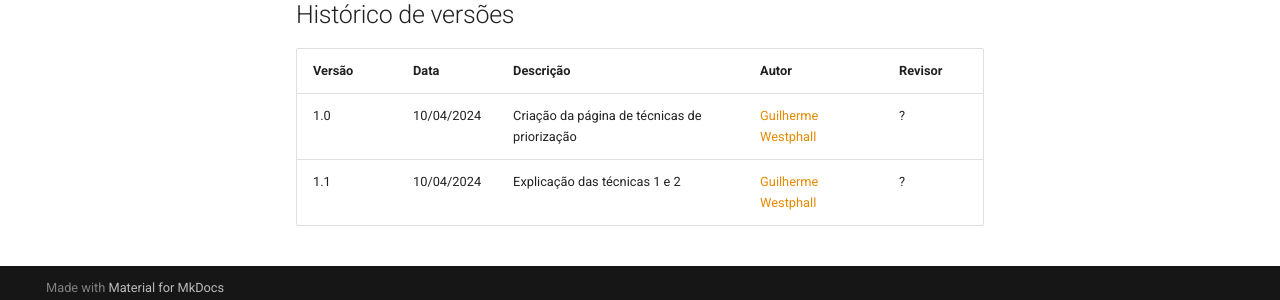
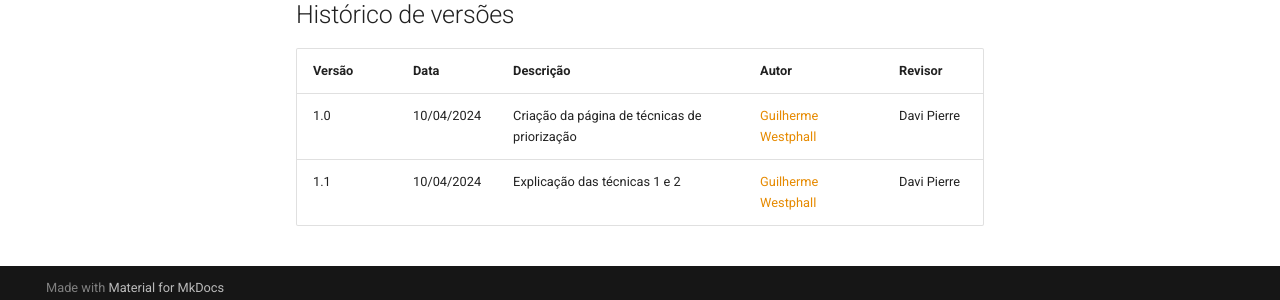
Before and after one commit to martinsglucas/Requisitos-de-Software, an MkDocs documentation site: the page built from docs/elicitacao/priorizacao/tecnicas_de_priorizacao.md, in a window 1280 px wide and 900 px high, scrolled down 821 px. Shown: the part 590-890 px from the top of the window. Built offline with MkDocs 1.6.1 and Material for MkDocs 9.7.7, drawn with Linux system fonts in a browser that asks for light colours; comment, search, counter and statistics services are not loaded.

Commit message:
Update tecnicas_de_priorizacao.md

```diff
--- a/docs/elicitacao/priorizacao/tecnicas_de_priorizacao.md
+++ b/docs/elicitacao/priorizacao/tecnicas_de_priorizacao.md
@@ -36,5 +36,5 @@
 
 | Versão | Data       | Descrição                                    | Autor                                           | Revisor |
 | ------ | ---------- | -------------------------------------------- | ----------------------------------------------- | ------- |
-| 1.0    | 10/04/2024 | Criação da página de técnicas de priorização | [Guilherme Westphall](https://github.com/west7) | ?       |
-| 1.1| 10/04/2024 | Explicação das técnicas 1 e 2 | [Guilherme Westphall](https://github.com/west7) | ? |
+| 1.0    | 10/04/2024 | Criação da página de técnicas de priorização | [Guilherme Westphall](https://github.com/west7) | Davi Pierre      |
+| 1.1| 10/04/2024 | Explicação das técnicas 1 e 2 | [Guilherme Westphall](https://github.com/west7) | Davi Pierre |
```
